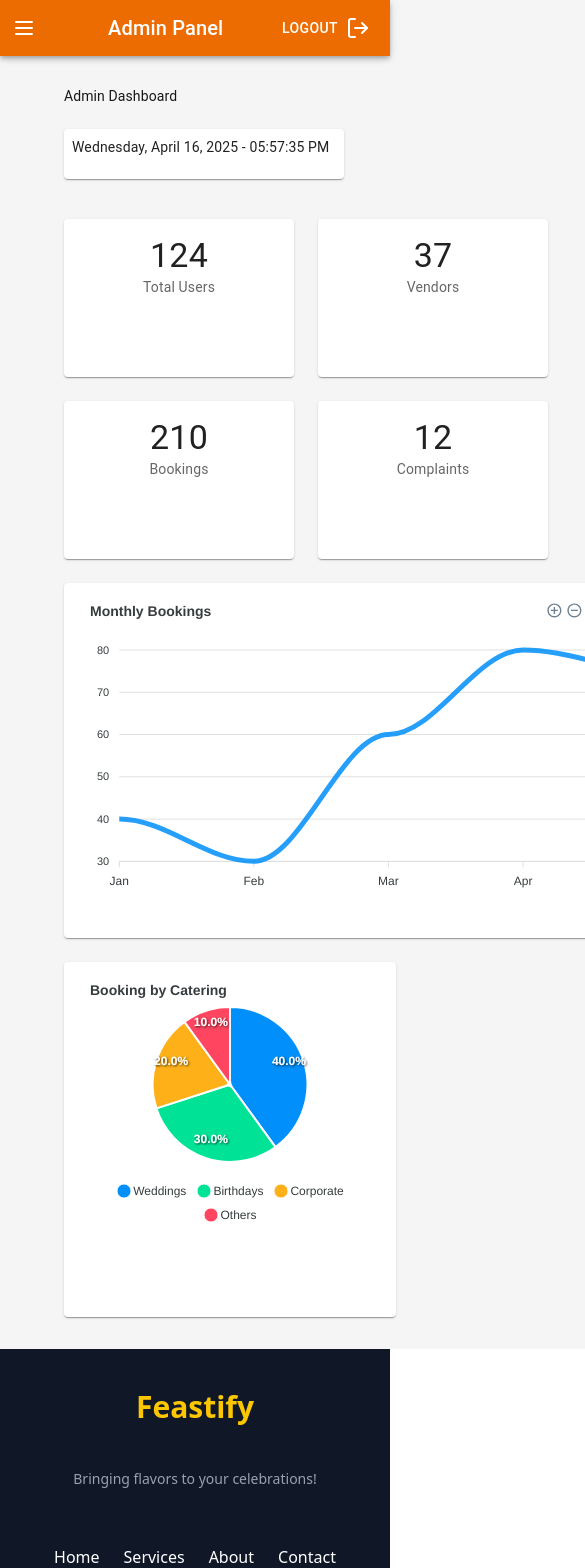
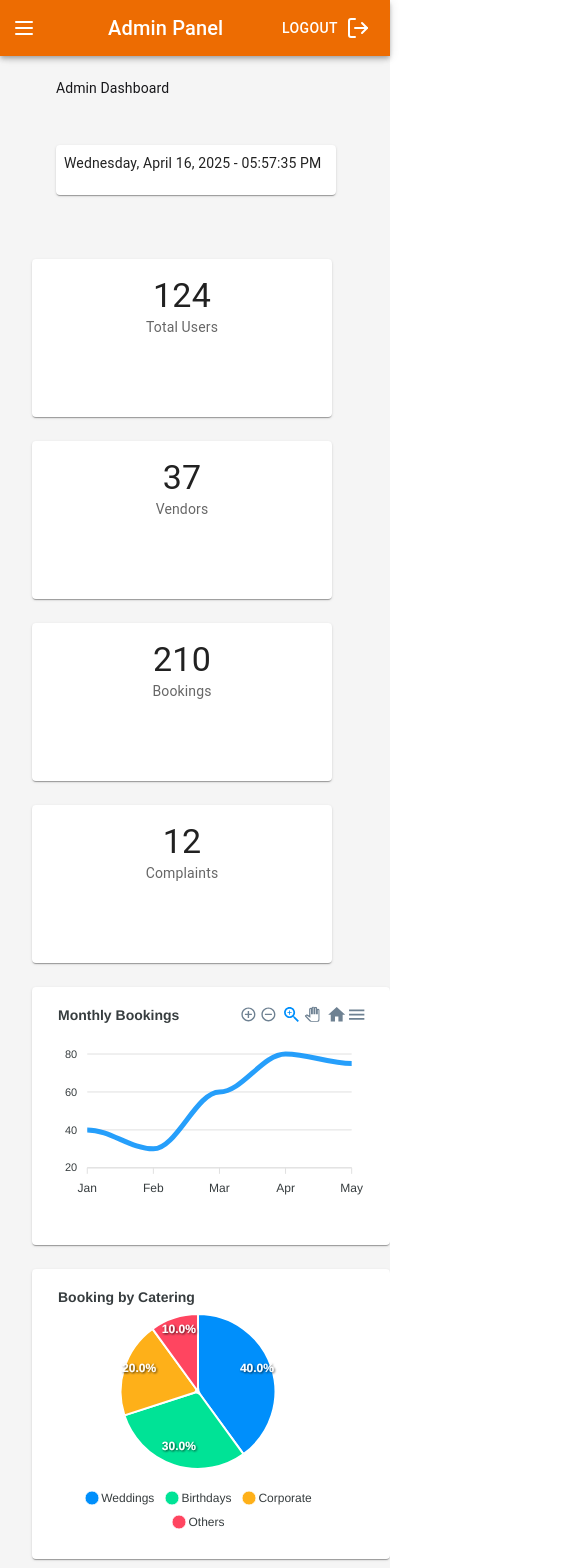
Before and after one commit to adwaithpvk45/Catering_App, a React (Vite) app in the folder frontend/Catering_App/: page /admin/dashboard in a window 390 px wide. Shown: the top 1568 px of the page, 585 px wide, since content can reach past the window. Built offline with nearby package versions, Linux system fonts and the light colour scheme; some icons are missing.

Commit message:
update: Increased the responsiveness of the dashboard

```diff
--- a/frontend/Catering_App/src/Components/Admin/Dashboard.jsx
+++ b/frontend/Catering_App/src/Components/Admin/Dashboard.jsx
@@ -59,7 +59,6 @@ function Dashboard() {
   const pieChatOptions = {
     chart:{
       type:'pie',
-      height: 400,
      },
     labels:serviceCategoryData.map((item)=>item.name),
     title:{
@@ -87,12 +86,12 @@ function Dashboard() {
 
 
   return (
-     <Box p={1} display={'flex'} flexDirection={"column"}>
+     <Box  display={'flex'} flexDirection={"column"}>
       <Box display='flex' justifyContent='space-between' sx={{flexDirection:{xs:'column',sm:'column',md:'row'}}}>
-      <Typography  variant='h4' marginBottom={3} sx={{fontSize:{xs:'14px',sm:'16px',md:'20px'}}}>
+      <Typography  variant='h4' marginBottom={3} sx={{fontSize:{xs:'14px',sm:'16px',md:'20px'},m:3}}>
         Admin Dashboard
       </Typography>
-      <Paper sx={{height:50,width:{xs:280,sm:300,md:380}}}>
+      <Paper sx={{height:50,width:{xs:280,sm:300,md:400},m:3}}>
       <Typography gutterBottom  display={'flex'} alignItems={'center'} p={1} borderRadius={2} bgcolor={'white'} sx={{fontSize:{xs:'14px',sm:'16px',md:'20px'}}}>
      {currentTime.format('dddd, MMMM D, YYYY - hh:mm:ss A')}
       </Typography>
@@ -101,8 +100,8 @@ function Dashboard() {
       <Grid container spacing={3} sx={{paddingTop:5}}>
       {
         stats.map((item,index)=>(
-          <Grid item xs={12} sm={6} md={3} key={index}>
-            <Card elevation={1} sx={{minWidth:'230px',minHeight:'150px'}}>
+          <Grid item size={{xs:12,sm:6,md:3}} key={index} sx={{width:'300px'}}>
+            <Card elevation={1}>
               <CardContent>
                  <Box display='flex' flexDirection='column' alignItems='center' gap={4} >
                  <Box >
@@ -118,17 +117,17 @@ function Dashboard() {
             </Grid>
         ))
       }
-      <Grid container>
-      <Grid item xs={12} md={8}>
+      <Grid container spacing={3} sx={{marginBottom:2}}>
+      <Grid item size={{xs:12,md:8}}>
         <Card elevation={1}>
           <CardContent>
-            <ApexCharts options={lineChartsOptions} series={lineChartSeries} type="line" height={300} width={600}/>
+            <ApexCharts options={lineChartsOptions} series={lineChartSeries} type="line" />
           </CardContent>
         </Card>
       </Grid>
-      <Grid item xs={12} md={4} >
+      <Grid item size={{xs:12,md:4}} >
         <Card elevation={1} >
-        <CardContent sx={{ height: 355, display: 'flex', justifyContent: 'space-around' }}>
+        <CardContent sx={{display: 'flex' }}>
         <ApexCharts options={pieChatOptions} series={pieChatSeries} type="pie" />
           </CardContent>
         </Card>
--- a/frontend/Catering_App/src/Pages/AdminDashboard.jsx
+++ b/frontend/Catering_App/src/Pages/AdminDashboard.jsx
@@ -38,7 +38,7 @@ function AdminDashboard() {
   };
 
   return (
-    <Box sx={{ display: "flex" }}>
+    <Box sx={{ display: "flex"}}>
       <DashboardNavbar
         onLogout={handleLogout}
         toggleDrawer={handleDrawerToggle}
@@ -52,7 +52,7 @@ function AdminDashboard() {
         />
         <Box
           component="main"
-          sx={{ p: 3, width: { sm: `calc(100% - ${drawerWidth}px)` }}}
+          sx={{width: { sm: `calc(100% - ${drawerWidth}px)` }}}
         >
           <Toolbar />
           <Outlet />
```
